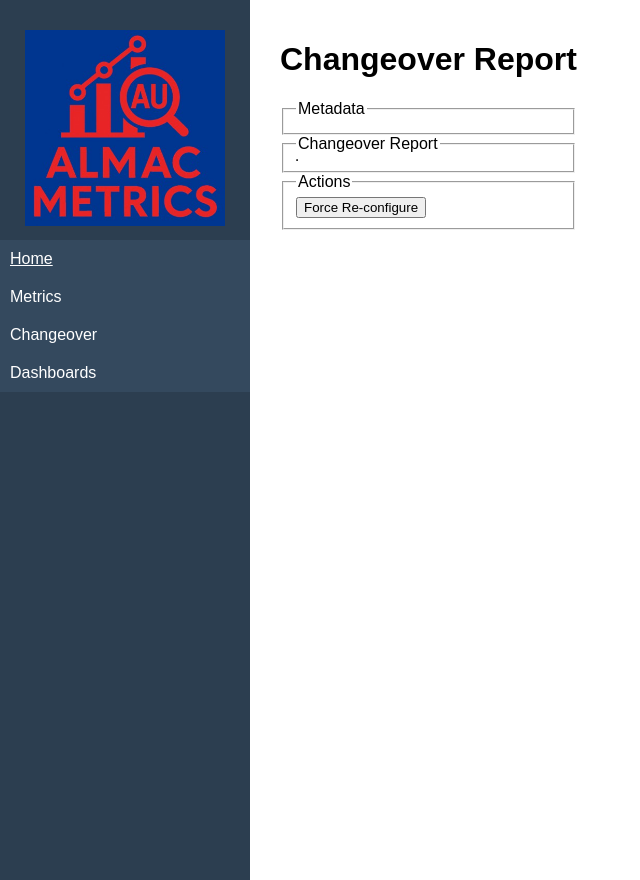
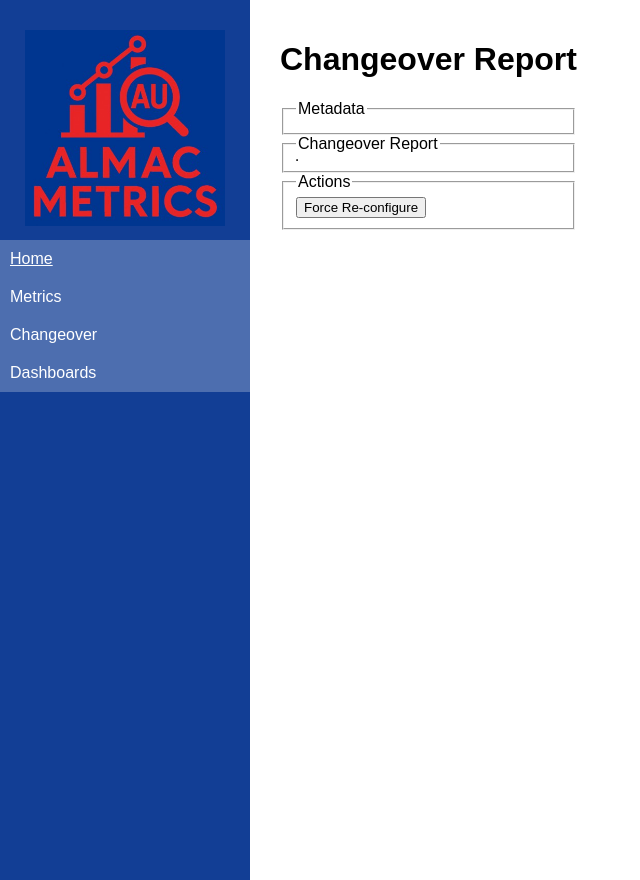
Before and after one commit to AUDJordan/AlmacAUMetrics, a Flask app: page /changeover_report in a window 1280 px wide. Shown: the whole page, without its empty margins (0-640 px from the left). Run offline with Flask 3, Linux system fonts and the light colour scheme; some libraries are stand-ins or nearby versions.

Commit message:
Update styles.css

```diff
--- a/static/styles.css
+++ b/static/styles.css
@@ -5,7 +5,7 @@ body {
 }
 .sidebar {
     width: 250px;
-    background-color: #2c3e50;
+    background-color: #123E95;
     padding-top: 20px;
     height: 100vh;
     position: fixed;
@@ -13,7 +13,7 @@ body {
 }
 .sidebar .dropdown {
     display: block;
-    background-color: #34495e;
+    background-color: #4D6EAF;
     color: white;
     padding: 10px;
     cursor: pointer;
@@ -24,11 +24,11 @@ body {
     font-size: 16px;
 }
 .sidebar .dropdown:hover {
-    background-color: #3e5870;
+    background-color: #C4CFE4;
 }
 .sidebar .dropdown-content {
     display: none;
-    background-color: #3e5870;
+    background-color: #889EC9;
     padding-left: 20px;
 }
 .sidebar .dropdown-content a {
@@ -38,7 +38,7 @@ body {
     text-decoration: none;
 }
 .sidebar .dropdown-content a:hover {
-    background-color: #4b6a8a;
+    background-color: #C4CFE4;
 }
 .main-content {
     margin-left: 260px;
```
